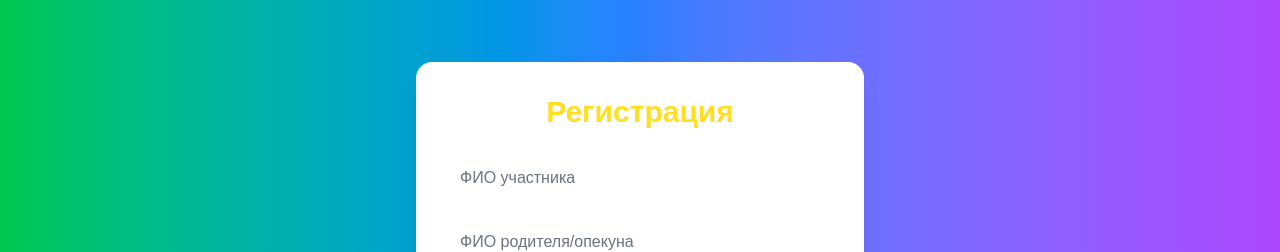
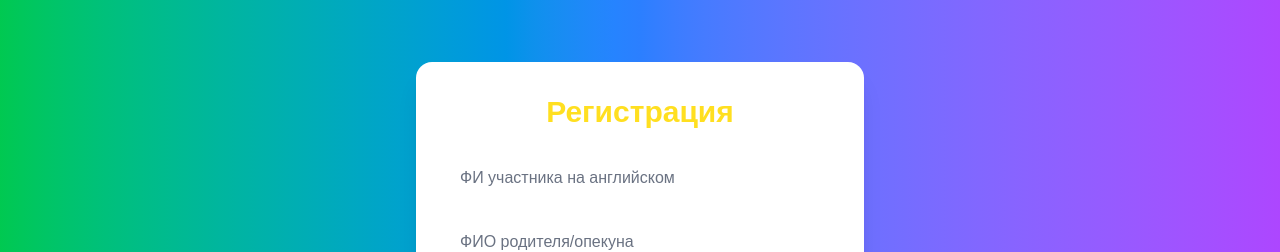
Before and after one commit to WanderingSsoul/olymp-site, a Next.js app: page /register in a window 1280 px wide. Shown: the top 252 px of the page. Built offline with nearby package versions, Linux system fonts and the light colour scheme.

Commit message:
Обновил код: исправил отправку email

```diff
--- a/src/app/register/page.tsx
+++ b/src/app/register/page.tsx
@@ -57,7 +57,7 @@ export default function RegistrationForm() {
         </h2>
         <form onSubmit={handleSubmit} className="flex flex-col gap-3 sm:gap-4">
           {[
-            ["participantName", "ФИО участника"],
+            ["participantName", "ФИ участника на английском"],
             ["parentName", "ФИО родителя/опекуна"],
             ["region", "Регион/город/район"],
             ["school", "Название школы"],
```
